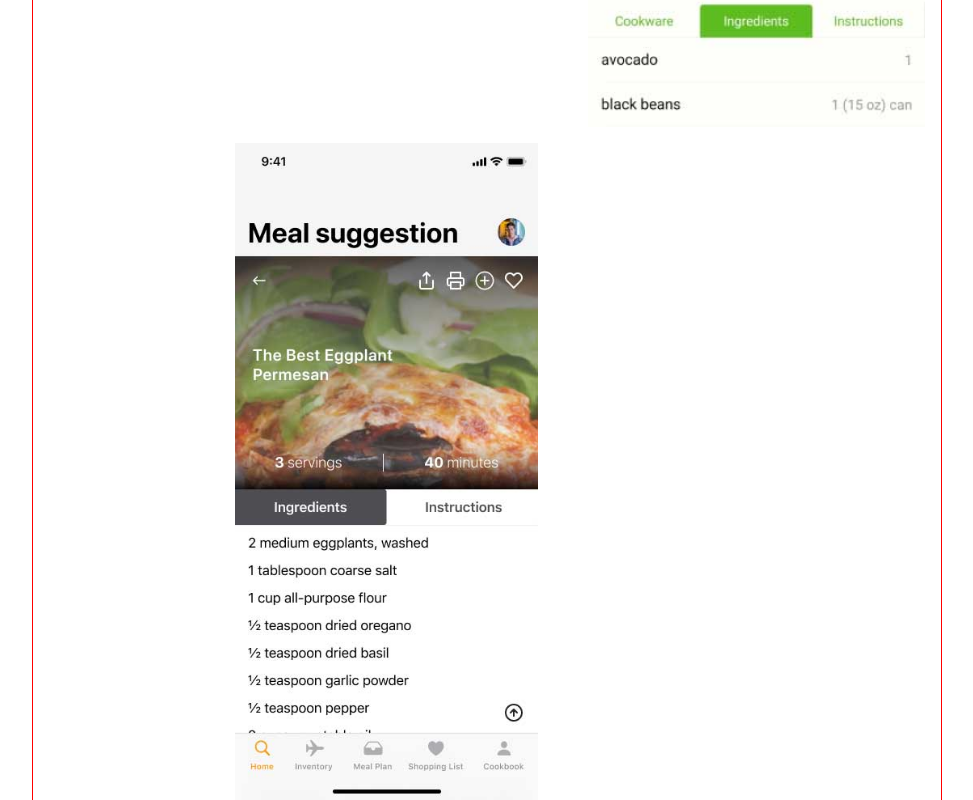
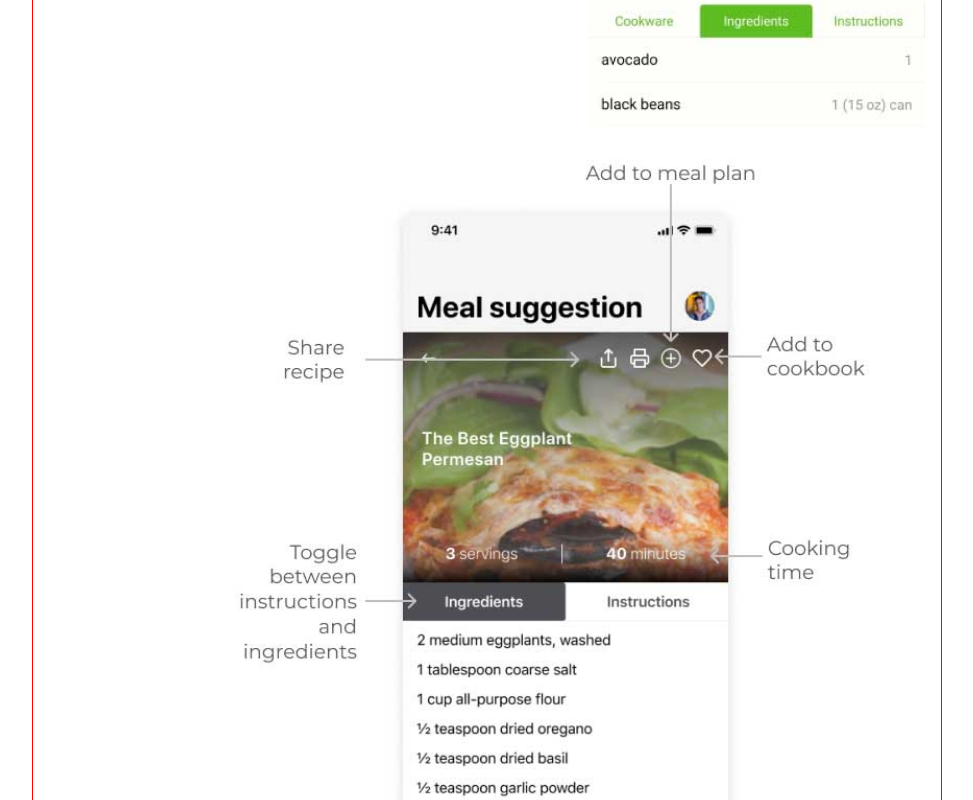
Before and after one commit to vishalicious213/mahiya, a React (Create React App) app: page /meal in a window 1280 px wide. Shown: the part 6140-6940 px from the top of the page, without its empty margins (153-1126 px from the left). Built offline with nearby package versions, Linux system fonts and the light colour scheme.

Commit message:
updated Mealventory

```diff
--- a/src/components/case-studies/Mealventory.js
+++ b/src/components/case-studies/Mealventory.js
@@ -117,7 +117,7 @@ function Meal() {
           <img className='fifty-pad' src={img16} alt='Google Calendar schedule'></img>
         </div>
 
-        <div className='fifty-pad'>
+        <div className='text-and-img-3'>
           <img className='ninety' src={img17} alt='Google Calendar schedule'></img>
         </div>
 
```
Also changed, not shown: src/img/case-study/meal/17-.jpg (added), src/img/case-study/meal/17.jpg.
